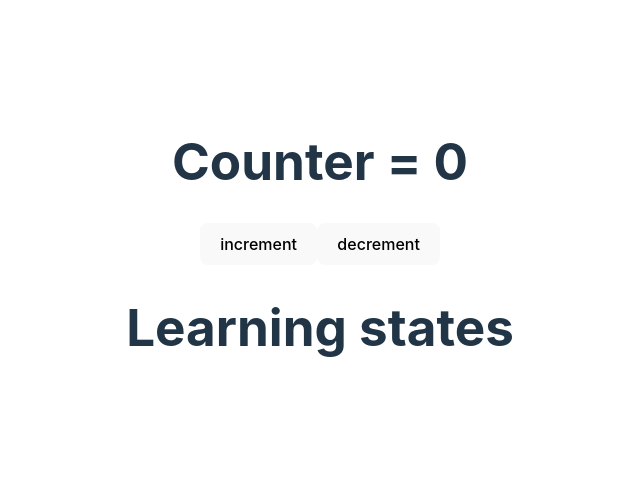
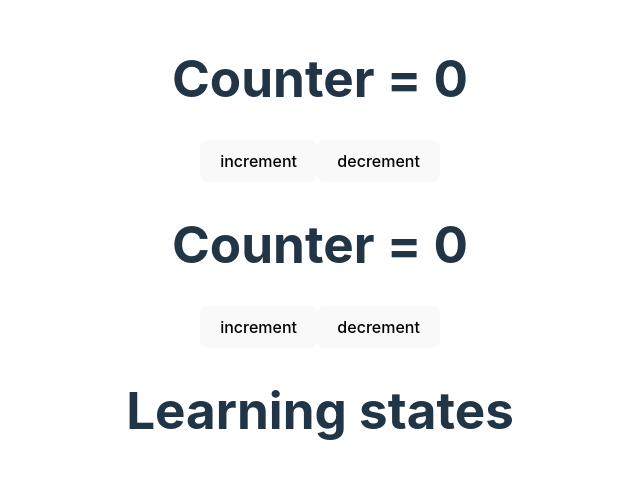
Before and after one commit to dhuruv0003/Increment-decrement-using-react, a React (Vite) app: page / in a window 1280 px wide. Shown: the part 156-634 px from the top of the page, without its empty margins (320-960 px from the left). Built offline with nearby package versions, Linux system fonts and the light colour scheme.

Commit message:
new commit

```diff
--- a/src/App.jsx
+++ b/src/App.jsx
@@ -3,6 +3,7 @@ import Counter from './counter'
 function App() {
    return (
     <>
+      <Counter></Counter>
       <Counter></Counter>
       <h1>Learning states</h1>
     </>
--- a/src/counter.jsx
+++ b/src/counter.jsx
@@ -11,8 +11,8 @@ export default function Counter(){
     return (
         <>
             <h1>Counter = {count}</h1>
-            <button onClick={handlecount}>increment</button>
-            <button onClick={handlecount2}>decrement</button>
+            <button onMouseOver={handlecount}>increment</button>
+            <button onMouseOver={handlecount2}>decrement</button>
         </>
 
 
```
